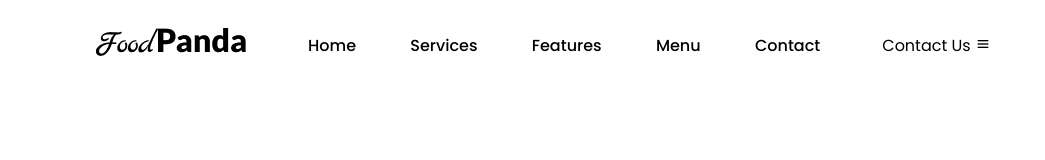
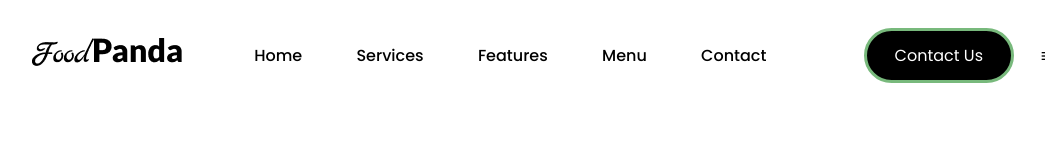
Before and after one commit to Tduncan14/Morefood, a plain HTML site: page index.html in a window 1280 px wide. Shown: the whole page, without its empty margins (97-1142 px from the left). Drawn offline with nearby package versions, Linux system fonts and the light colour scheme.

Commit message:
keep moving forward

```diff
--- a/css/style.css
+++ b/css/style.css
@@ -42,7 +42,7 @@ a{
     justify-content:space-between;
     background:transparent;
     z-index:1000;
-    padding:28px 15%;
+    padding:28px 10%;
     transition: all .8s ease;
 }
 
@@ -62,3 +62,35 @@ a{
     color:var(--text-color);
     transition:all .8s ease;
 }
+
+.navlinks a:hover{
+    color:var(--main-color);
+}
+
+
+.right-h{
+    display:flex;
+    align-items:center;
+}
+
+.btn-r{
+    display:inline-block;
+    padding:12px 28px;
+    color:var(--second-color);
+    background:var(--text-color);
+    border-width:1px 3px 3px 1;
+    border-style:solid;
+    border-color:var(--main-color);
+    border-radius:30px;
+    margin:0 25px;
+    font-size:var(--p-font);
+    font-weight:400;
+    transition:all .7s ease;
+}
+
+
+.btn-r:hover{
+    color:var(--main-color);
+    transform:scale(1.1);
+    transform:translateY(-5px);
+}
--- a/index.html
+++ b/index.html
@@ -43,7 +43,7 @@
 
 
         <div class="right-h">
-            <a href="#">Contact Us</a>
+            <a class="btn-r" href="#">Contact Us</a>
             <div class="bx bx-menu" id="menu-icon">
 
             </div>
```
